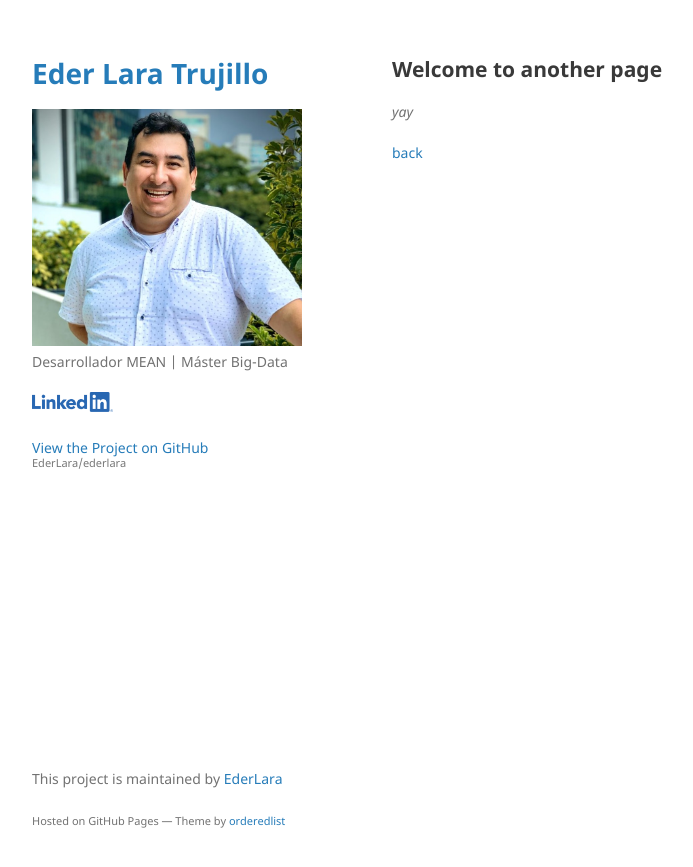
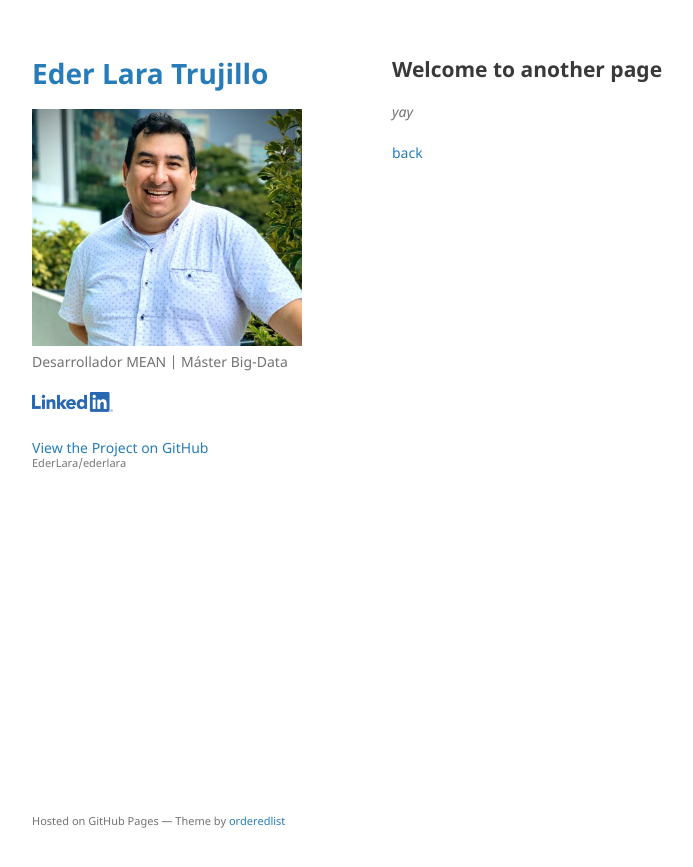
Before and after one commit to EderLara/ederlara, a Jekyll site: the page built from another-page.md, in a window 1280 px wide. Shown: the top 867 px of the page, without its empty margins (178-871 px from the left). Built offline with Jekyll 4.4.1, drawn with Linux system fonts in a browser that asks for light colours; our own code applies the rules of GitHub Pages for plain Markdown files.

Commit message:
actualización pag

```diff
--- a/_layouts/default.html
+++ b/_layouts/default.html
@@ -47,7 +47,7 @@
       </section>
       <footer>
         {% if site.github.is_project_page %}
-        <p>This project is maintained by <a href="{{ site.github.owner_url }}">{{ site.github.owner_name }}</a></p>
+        <!-- <p>This project is maintained by <a href="{{ site.github.owner_url }}">{{ site.github.owner_name }}</a></p> -->
         {% endif %}
         <p><small>Hosted on GitHub Pages &mdash; Theme by <a href="https://github.com/orderedlist">orderedlist</a></small></p>
       </footer>
```
